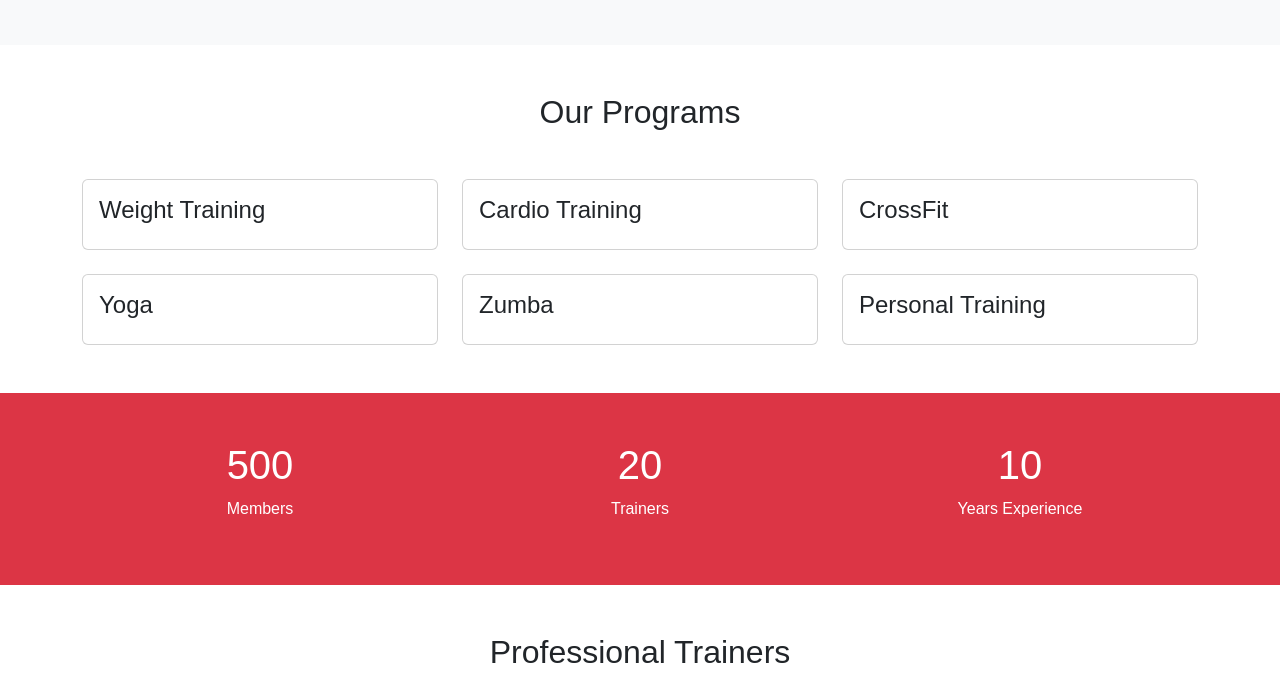
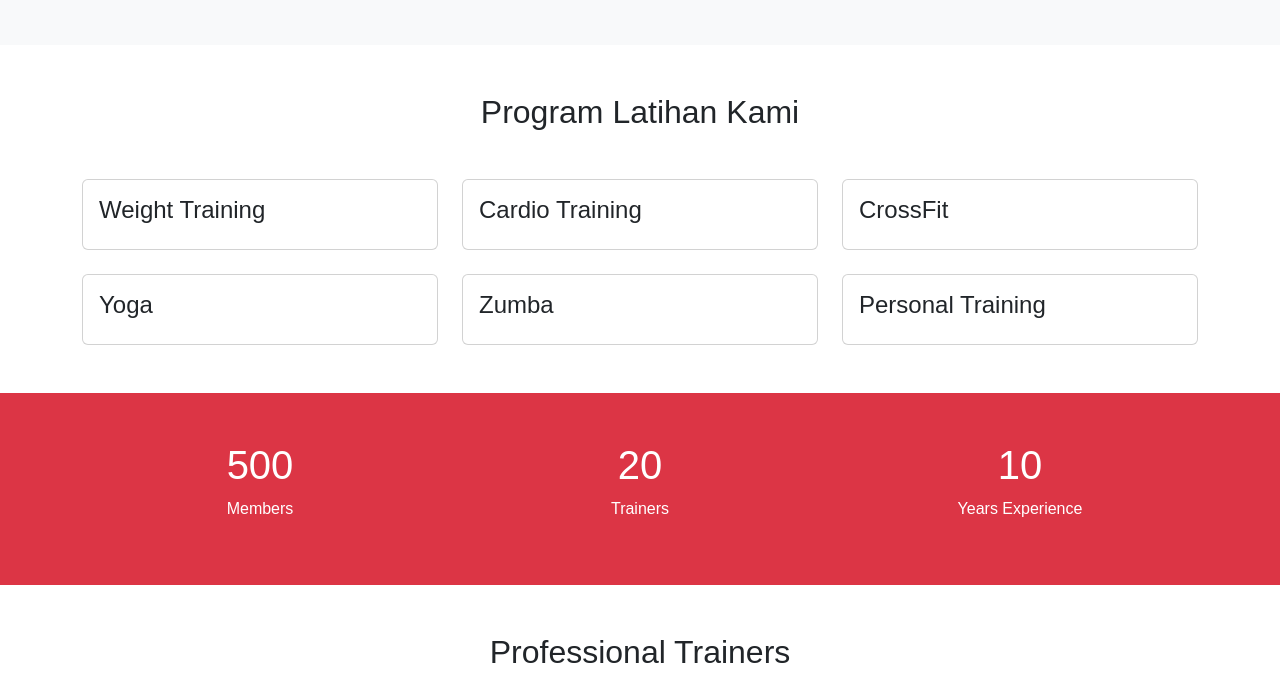
Before and after one commit to yahyaazis24/UTSWeb_B_0064, a plain HTML site: page index.html in a window 1280 px wide. Shown: the part 1491-2189 px from the top of the page. Drawn offline with nearby package versions, Linux system fonts and the light colour scheme.

Commit message:
program latihan kami

```diff
--- a/index.html
+++ b/index.html
@@ -123,7 +123,7 @@
 <!-- Programs -->
 <section id="services" class="py-5">
     <div class="container">
-        <h2 class="text-center mb-5">Our Programs</h2>
+        <h2 class="text-center mb-5">Program Latihan Kami</h2>
 
         <div class="row g-4">
 
```
